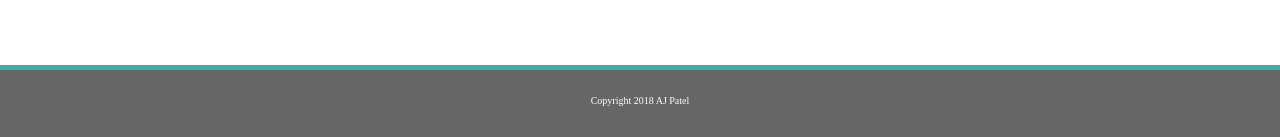
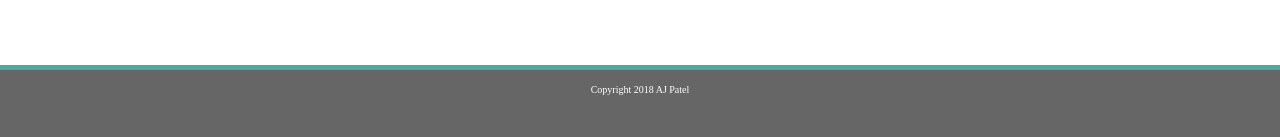
Before and after one commit to ayjaypnil/Basic-Portfolio, a plain HTML site: page index.html in a window 1280 px wide. Shown: the part 660-797 px from the top of the page. Drawn offline with Linux system fonts and the light colour scheme.

Commit message:
added link to reset page

```diff
--- a/index.html
+++ b/index.html
@@ -2,8 +2,10 @@
 <html>
     <head>
         <Title>AJ Patel</Title>
+        <link rel="stylesheet" type="text/css" href="assets/css/reset.css">
         <link rel="stylesheet" type="text/css" href="assets/css/style.css">
     </head>
+
 
     <body>
 
```
Also changed, not shown: Assets/CSS/style.css (+12 -2 lines), 2 other files.
